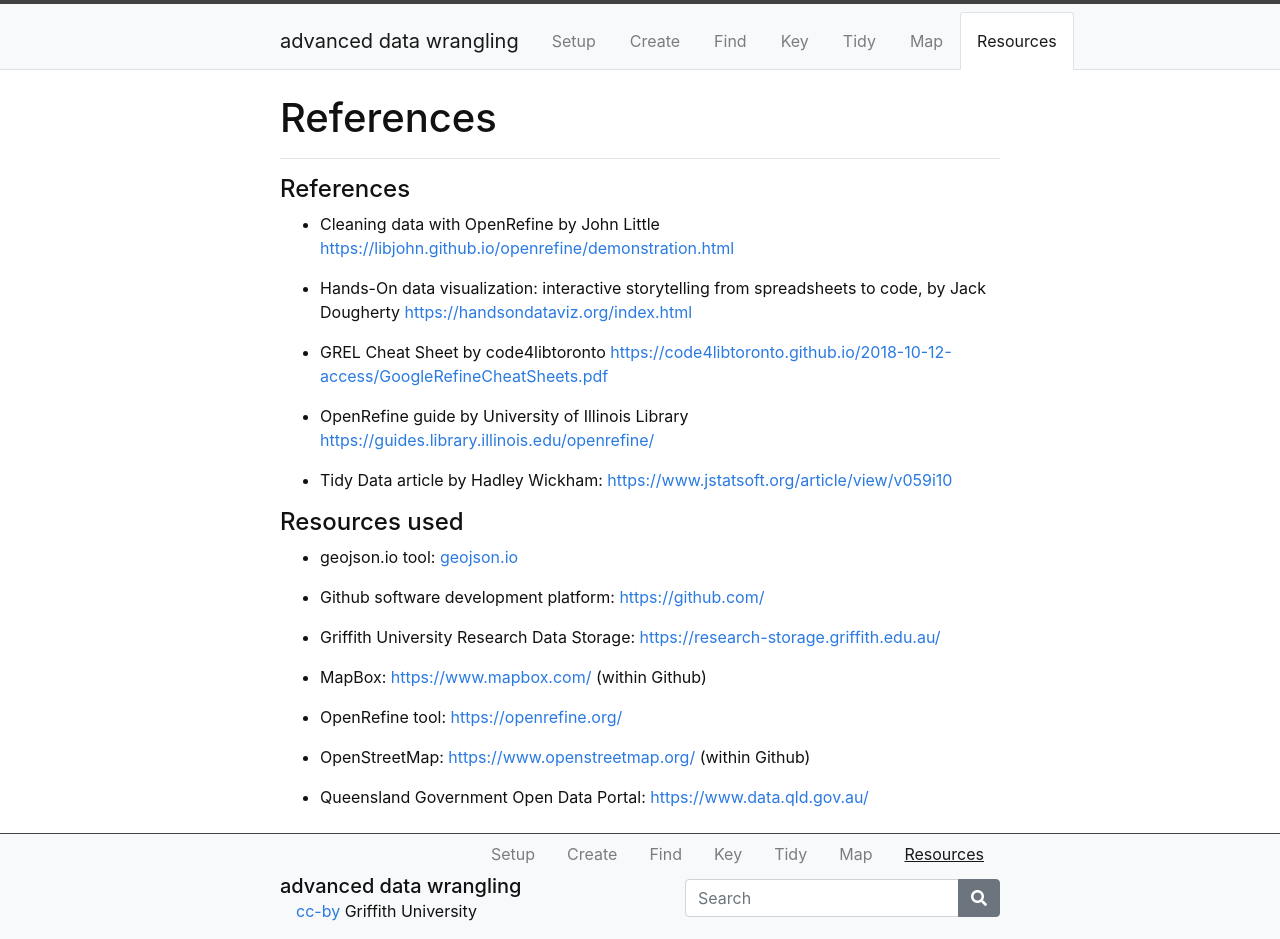
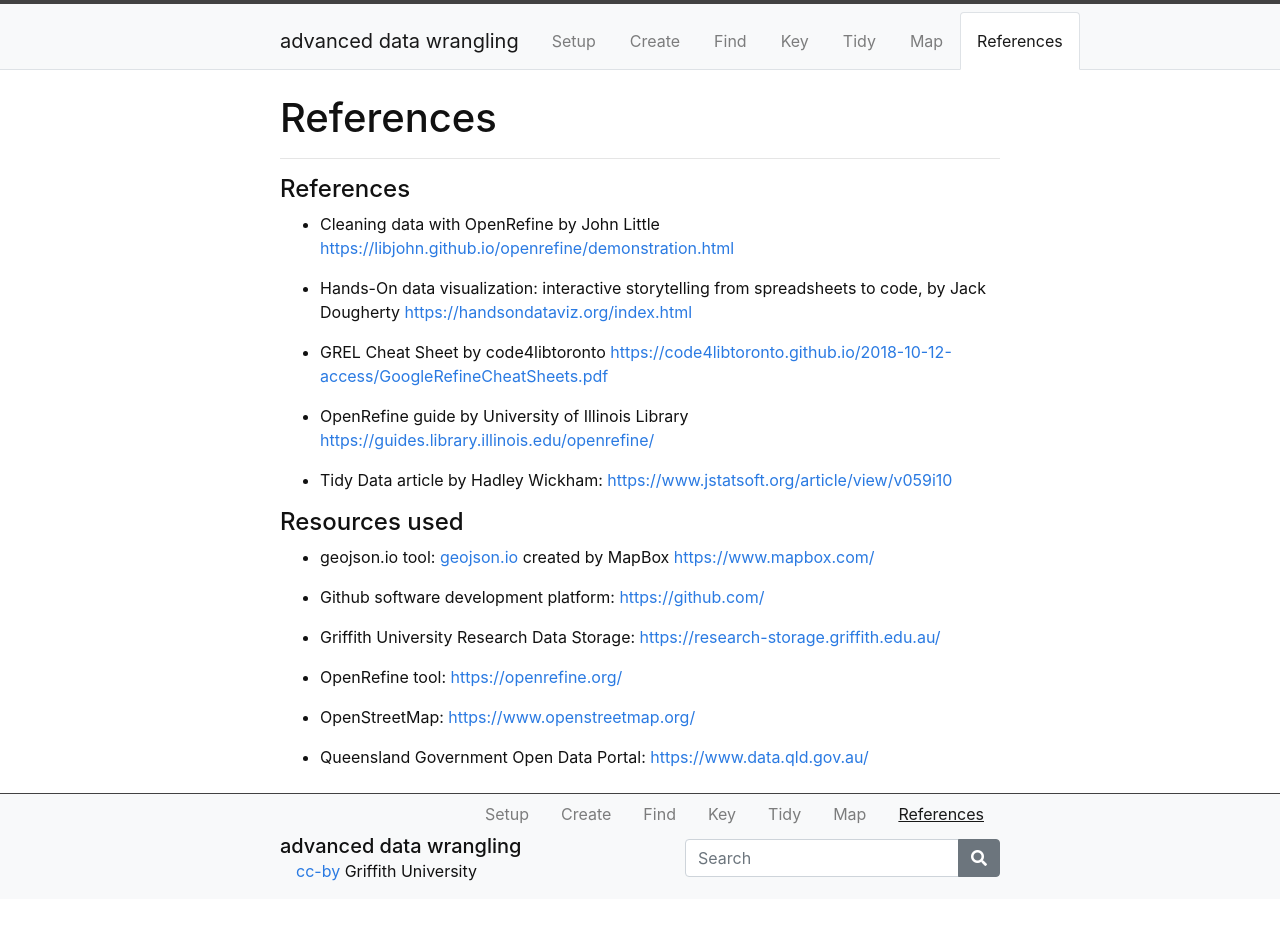
Before and after one commit to GULibrarySandbox/advanced-data-wrangle-old, a Jekyll site: the page built from content/7-lesson.md, in a window 1280 px wide. Built offline with Jekyll 4.4.1, drawn with Linux system fonts in a browser that asks for light colours; after the commit the page ends 900 px from its top, so only the background shows below that.

Commit message:
Update 7-lesson.md

```diff
--- a/content/7-lesson.md
+++ b/content/7-lesson.md
@@ -1,5 +1,5 @@
 ---
-title: Resources
+title: References
 nav: true
 ---
 # References
@@ -19,16 +19,14 @@ nav: true
 
 #### Resources used
 
-- geojson.io tool: [geojson.io](http://geojson.io/)
+- geojson.io tool: [geojson.io](http://geojson.io/) created by MapBox [https://www.mapbox.com/](https://www.mapbox.com/)
 
 - Github software development platform: [https://github.com/](https://github.com/)
 
 - Griffith University Research Data Storage: [https://research-storage.griffith.edu.au/](https://research-storage.griffith.edu.au/)
 
-- MapBox: [https://www.mapbox.com/](https://www.mapbox.com/) (within Github)
-
 - OpenRefine tool: [https://openrefine.org/](https://openrefine.org/)
 
-- OpenStreetMap: [https://www.openstreetmap.org/](https://www.openstreetmap.org/) (within Github)
+- OpenStreetMap: [https://www.openstreetmap.org/](https://www.openstreetmap.org/)
 
 - Queensland Government Open Data Portal: [https://www.data.qld.gov.au/](https://www.data.qld.gov.au/)
```
